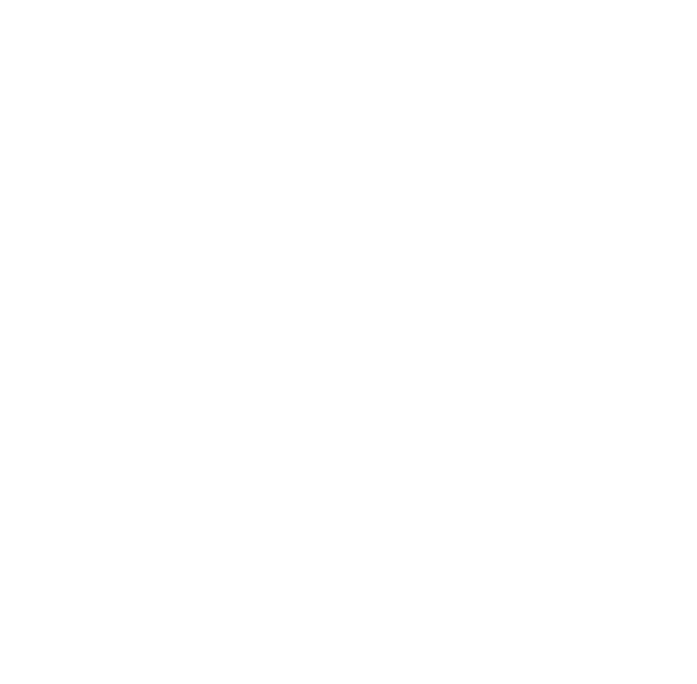
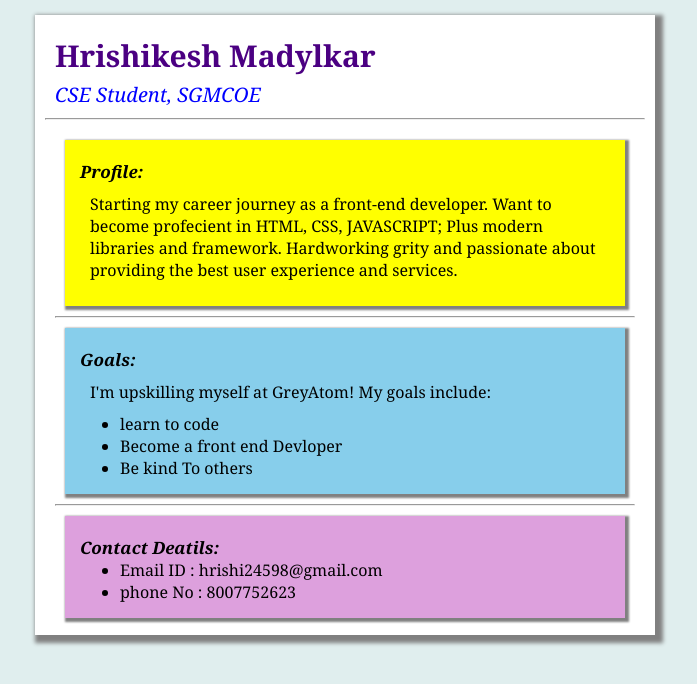
Before and after one commit to hrishimadyalkar/personal-portfolio-page, a plain HTML site: page index.html in a window 1280 px wide. Shown: the whole page, without its empty margins (295-992 px from the left). Drawn offline with Linux system fonts and the light colour scheme.

Commit message:
Added the solution

```diff
--- a/index.html
+++ b/index.html
@@ -1 +1,54 @@
-<!-- Add your HTML Code here -->
+<!-- Add your HTML Code here --><!DOCTYPE html>
+<html lang="en">
+    <head>
+        <title>Personal Document</title>
+        <link href="style.css" type="text/css" rel="stylesheet">
+    </head>
+    <body>
+    <div class="profileBody">
+
+            <div class="main-head">
+                <h1>Hrishikesh Madylkar</h1>
+                <h2>CSE Student, SGMCOE</h2>
+            </div>
+
+        <hr>
+        <div class="info">
+            <div class="profile-details">
+                <h6>Profile:</h6>
+                    <p>Starting my career journey as a front-end developer.
+                       Want to become profecient in HTML, CSS, JAVASCRIPT;
+                       Plus modern libraries and framework. Hardworking
+                       grity and passionate about providing the best
+                       user experience and services.
+                    </p>
+
+            </div>
+
+        <hr>
+
+            <div class="goal-details">
+                <h6>Goals:</h6>
+                    <p>I'm upskilling myself at GreyAtom! My goals include: </p>
+                    <ul>
+                        <li>learn to code</li>
+                        <li>Become a front end Devloper</li>
+                        <li>Be kind To others</li>
+                    </ul>
+            </div>
+
+        <hr>
+
+            <div class="contact-details">
+                <h6>Contact Deatils:</h6>
+                <ul>
+                    <li >Email ID : hrishi24598@gmail.com</li>
+                    <li>phone No : 8007752623</li>
+
+                </ul>
+            </div>
+        </div>
+
+    </div>
+    </body>
+    </html>
--- a/style.css
+++ b/style.css
@@ -1 +1,68 @@
 /* Add your CSS code here */
+*{
+    font-family: Georgia, 'Times New Roman', Times, serif;
+    max-width: 700px;
+    margin:auto;
+}
+body{
+
+    background-color: #e0eeee;
+}
+.profileBody{
+    display: inline-block;
+    background-color: white;
+    margin: 15px;
+    margin-left: 40px;
+    width: 100%;
+    height:600px;
+    padding:10px;
+    max-width: 600px;
+    box-shadow: 4px 4px 4px 4px gray;
+}
+.main-head{
+    padding:10px;
+}
+h1{
+    font-size: 30px;
+    font-weight: 600;
+    color: indigo;
+}
+h2{
+    font-size: 20px;
+   color:blue;
+    padding-top:5px;
+    font-weight: 200;
+    font-style: italic;
+}
+h6{
+    font-size: 17px;
+
+    padding-top:5px;
+    font-style: italic;
+
+}
+.profile-details{
+    padding:15px;
+    background-color: yellow;
+    margin:10px;
+    box-shadow: 2px 2px 2px 2px gray;
+
+}
+.goal-details{
+    padding:15px;
+    background-color:skyblue;
+    margin:10px;
+    box-shadow: 2px 2px 2px 2px gray;
+}
+.contact-details{
+    padding:15px;
+    background-color:plum;
+    margin:10px;
+    box-shadow: 2px 2px 2px 2px gray;
+}
+p{
+    padding:10px;
+}
+.info{
+    padding:10px;
+}
```
